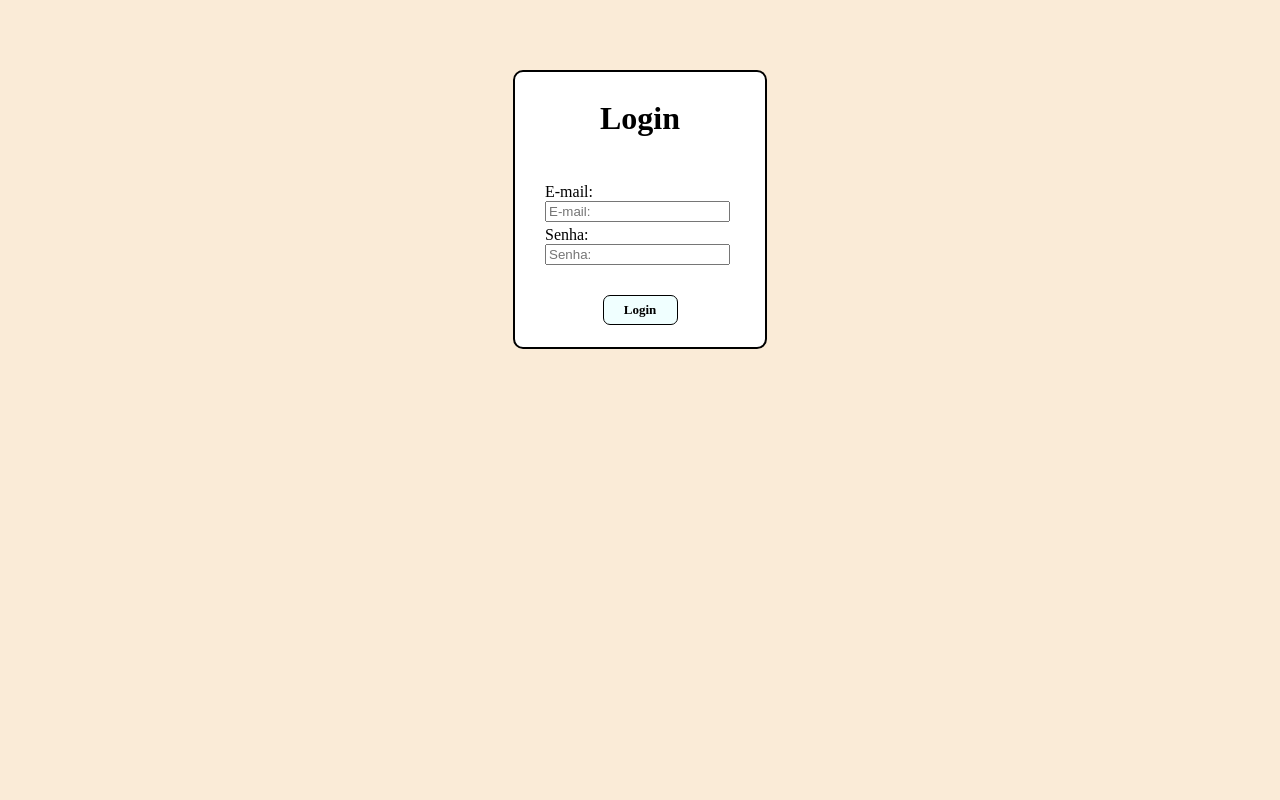
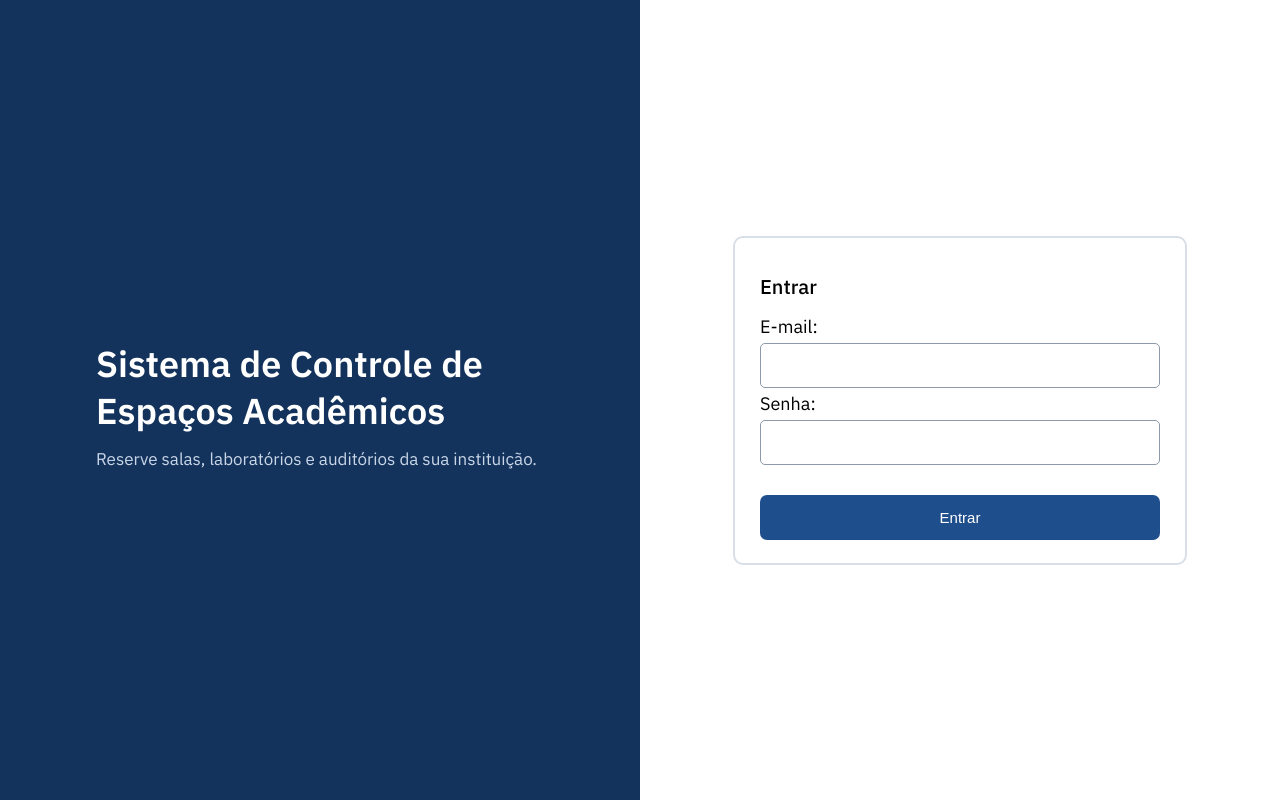
Before and after one commit to Marins-Mat/espacos_academicos_spring_angular_frontend, an Angular app: page / in a window 1280 px wide. Built offline with nearby package versions, Linux system fonts and the light colour scheme.

Commit message:
refactor(login) adição de tela subjacente com nome do sistema e reestilização da pagina com novo componente

```diff
--- a/src/app/app.css
+++ b/src/app/app.css
@@ -0,0 +1,7 @@
+body, html{
+    margin: 0;
+    padding: 0;
+}
+div {
+    display: flex;
+}
--- a/src/app/app.html
+++ b/src/app/app.html
@@ -1 +1,13 @@
-<app-login-component></app-login-component>
+<head>
+    <link rel="preconnect" href="https://fonts.googleapis.com">
+    <link rel="preconnect" href="https://fonts.gstatic.com" crossorigin>
+    <link href="https://fonts.googleapis.com/css2?family=IBM+Plex+Sans:ital,wght@0,100..700;1,100..700&display=swap"
+        rel="stylesheet">
+</head>
+
+<div>
+
+    <app-title-component></app-title-component>
+    <app-login-component></app-login-component>
+
+</div>
--- a/src/app/app.ts
+++ b/src/app/app.ts
@@ -1,8 +1,9 @@
 import { Component, signal } from '@angular/core';
 import { LoginComponent } from './componentes/login-component/login-component';
+import { TitleComponent } from './componentes/title-component/title-component';
 
 @Component({
-  imports: [LoginComponent],
+  imports: [LoginComponent, TitleComponent],
   selector: 'app-root',
   styleUrl: './app.css',
   templateUrl: './app.html',
--- a/src/app/componentes/login-component/login-component.css
+++ b/src/app/componentes/login-component/login-component.css
@@ -1,24 +1,32 @@
+.container {
+    width: 50vw;
+    height: 100vh;
+    display: flex;
+    justify-content: center;
+    flex-direction: column;
+    align-items: center;
+}
 
 .login-box{
     background-color: #ffffff;
     display: flex;
-    align-items: center;
     justify-content: center;
     flex-direction: column;
-    width: 250px;
+    width: 400px;
     height: 275px;
+    padding: 25px;
     border-radius: 10px;
-    border: 2px solid #000000;
+    border: 2px solid #D9DFE7;
 }
 
-.inputs-box{
-    display: flex;
-    align-items: center;
-    justify-content: center;
-    flex-direction: column;
-    margin: 10px 15px 15px 15px;
-    padding: 15px;
-    gap: 4px;
+.login-box h1{
+    font-size: 20px;
+    font-weight: 500;
+    margin-bottom: 0;
+}
+
+label {
+    font-size: 18px;
 }
 
 form{
@@ -26,19 +34,40 @@ form{
     flex-direction: column;
     align-items: center;
 }
+
+.inputs-box{
+    display: flex;
+    justify-content: center;
+    flex-direction: column;
+    width: 100%;
+    margin: 0px 15px 15px 15px;
+    padding: 15px;
+    gap: 4px;
+}
+
+input {
+    width: 100%;
+    height: 45px;
+    margin-top: 5px;
+    border: 1px solid #8D99A8;
+    border-radius: 5px;
+    font-size: 15px;
+    padding-left: 8px;
+    box-sizing: border-box;
+}
+
+
 .loginbtn{
-    background-color: azure;
+    background-color: #1F4E8C;
+    border: none;
     border-radius: 7px;
-    border: 1px solid black;
-    font-size: small;
-    font-weight: bold;
-    font-family: 'Times New Roman', Times, serif;
-    width: 30%;
-    height: 30px;
-    margin-bottom: 15px;
+    width: 100%;
+    height: 45px;
+    color: white;
+    font-size: 15px;
+    font-weight: 400;
 }
 
 .loginbtn:hover{
-    background-color: rgb(230, 255, 255);
     cursor: pointer;
 }
--- a/src/app/componentes/login-component/login-component.html
+++ b/src/app/componentes/login-component/login-component.html
@@ -1,20 +1,22 @@
+<div class="container">
     <div class="login-box">
-    <h1>Login</h1>
+        <h1>Entrar</h1>
 
         <form (ngSubmit)="onSubmit()">
             <div class="inputs-box">
                 <div>
                     <label for="email">E-mail: </label>
-                <input type="email" name="email" id="emailinput" [(ngModel)]="email" placeholder="E-mail: " required>
+                    <input type="email" name="email" id="emailinput" [(ngModel)]="email" required>
                 </div>
                 <div>
                     <label for="password">Senha: </label>
-                <input type="password" name="pass" id="passinput" [(ngModel)]="senha" placeholder="Senha: " required>
+                    <input type="password" name="pass" id="passinput" [(ngModel)]="senha" required>
                 </div>
 
             </div>
 
-        <button class="loginbtn" type="submit">Login</button>
+            <button class="loginbtn" type="submit">Entrar</button>
 
         </form>
     </div>
+</div>
--- a/src/app/componentes/login-component/login-component.ts
+++ b/src/app/componentes/login-component/login-component.ts
@@ -15,6 +15,7 @@ export class LoginComponent {
   onSubmit(): void {
     console.log("E-mail digitado: ", this.email())
     console.log("Senha digitada: ", this.senha())
-
+    this.email.set("")
+    this.senha.set("")
   }
 }
--- /dev/null
+++ b/src/app/componentes/title-component/title-component.css
@@ -0,0 +1,28 @@
+div {
+    background-color: #14335C;
+    color: #ffffff;
+    height: 100vh;
+    width: 50vw;
+    display: flex;
+    flex-direction: column;
+    align-items: center;
+    justify-content: center;
+
+
+}
+
+.container {
+    align-items: normal;
+    width: 35vw;
+}
+h1 {
+    font-size: 36px;
+    font-weight: 600;
+    margin-bottom: 0;
+}
+h2{
+    font-size: 17px;
+    font-weight: 400;
+    color: #C9D6E8;
+
+}
--- /dev/null
+++ b/src/app/componentes/title-component/title-component.html
@@ -0,0 +1,6 @@
+<div>
+    <div class="container">
+        <h1>Sistema de Controle de Espaços Acadêmicos</h1>
+        <h2>Reserve salas, laboratórios e auditórios da sua instituição. </h2>
+    </div>
+</div>
--- a/src/styles.css
+++ b/src/styles.css
@@ -1,10 +1,8 @@
 /* You can add global styles to this file, and also import other style files */
 body, html {
     margin: 0px;
-    margin-top: 35px;
     padding: 0px;
-    background-color: antiquewhite;
+    font-family: "IBM Plex Sans", sans-serif;
+    display: flex;
 
-    display: flex;
-    justify-content: center;
 }
```
Also changed, not shown: src/app/componentes/title-component/title-component.ts (added, +9 -0 lines), 1 other file (tests, documents, lock files or other folders). Lines whose indentation alone changed are shown as unchanged.
